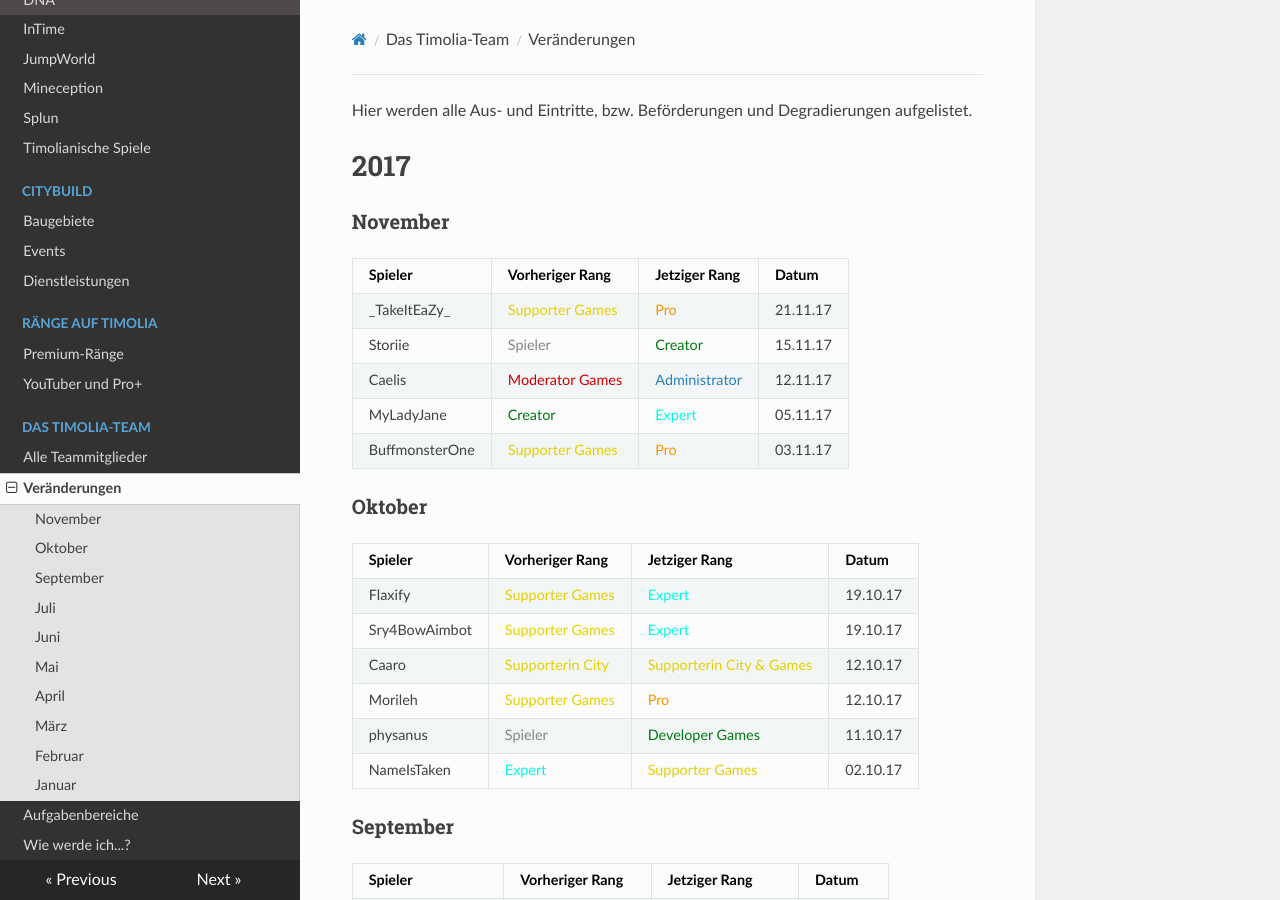
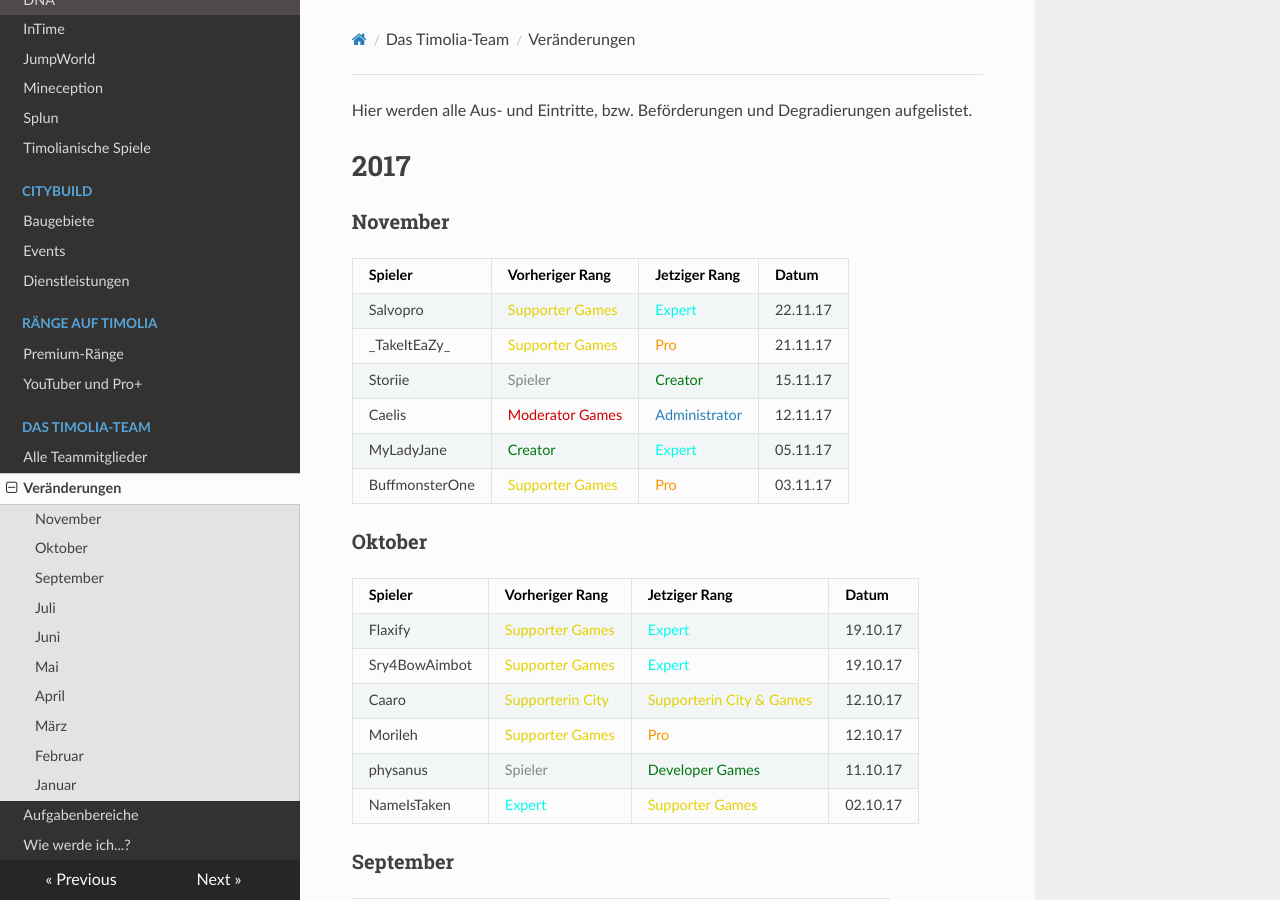
Before and after one commit to TimoliaDE/HowTo, an MkDocs documentation site: the page built from docs/team/changes.md, in a window 1280 px wide and 900 px high. Built offline with MkDocs 1.6.1, drawn with Linux system fonts in a browser that asks for light colours; nearby versions of some CDN libraries; old or Windows-style settings are respelled for this version of MkDocs.

Commit message:
Update changes.md

```diff
--- a/docs/team/changes.md
+++ b/docs/team/changes.md
@@ -5,6 +5,7 @@ Hier werden alle Aus- und Eintritte, bzw. Beförderungen und Degradierungen aufg
 ###<strong>November</strong>
 | Spieler | Vorheriger Rang | Jetziger Rang | Datum |
 | ------ | ------ | ------ | ------ |
+|Salvopro | <span style="color:#E4D100">Supporter Games</span> | <span style="color:#00F9EC">Expert</span> | 22.11.17 |
 |\_TakeItEaZy\_ | <span style="color:#E4D100">Supporter Games</span> | <span style="color:#F99500">Pro</span> | 21.11.17 |
 |Storiie | <span style="color:#848484">Spieler</span> | <span style="color:#007812">Creator</span> | 15.11.17 |
 |Caelis | <span style="color:#CF0101">Moderator Games</span> | <span style="color:#2980b9">Administrator</span> | 12.11.17 |
```
